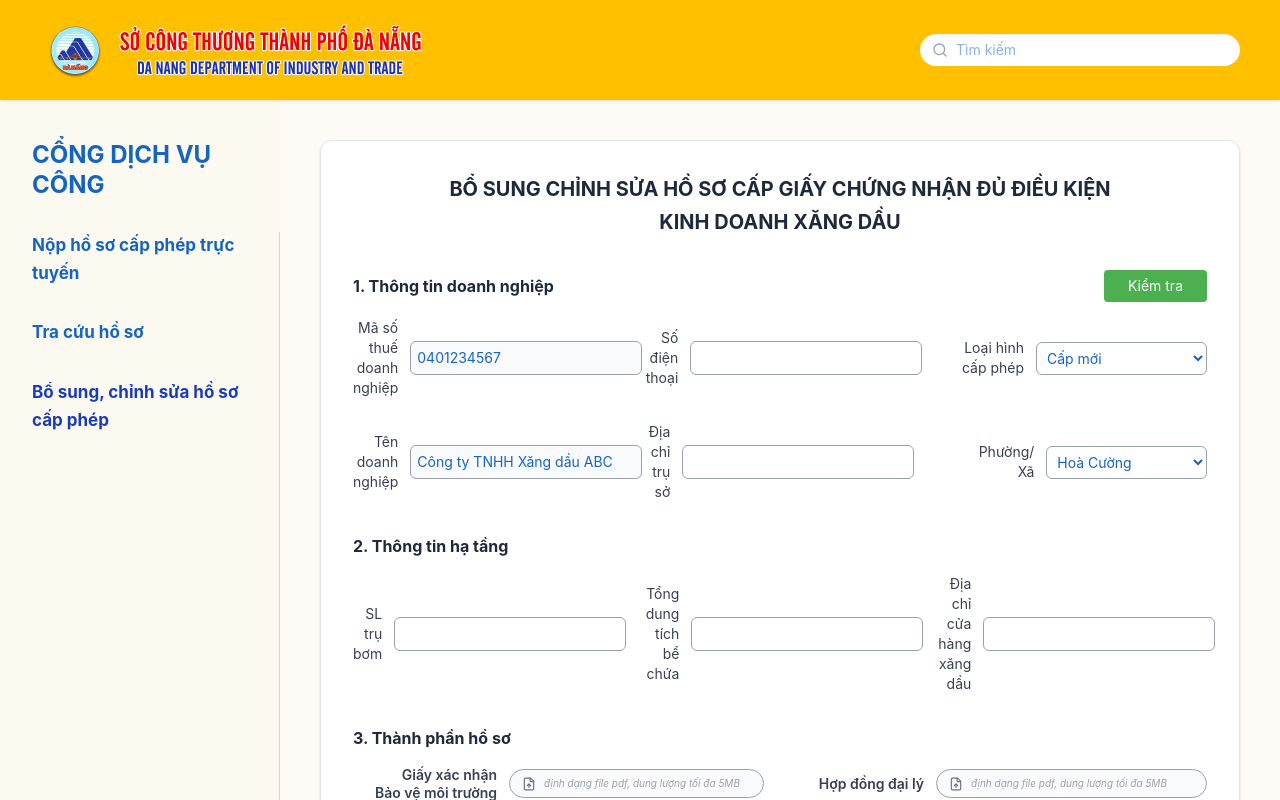
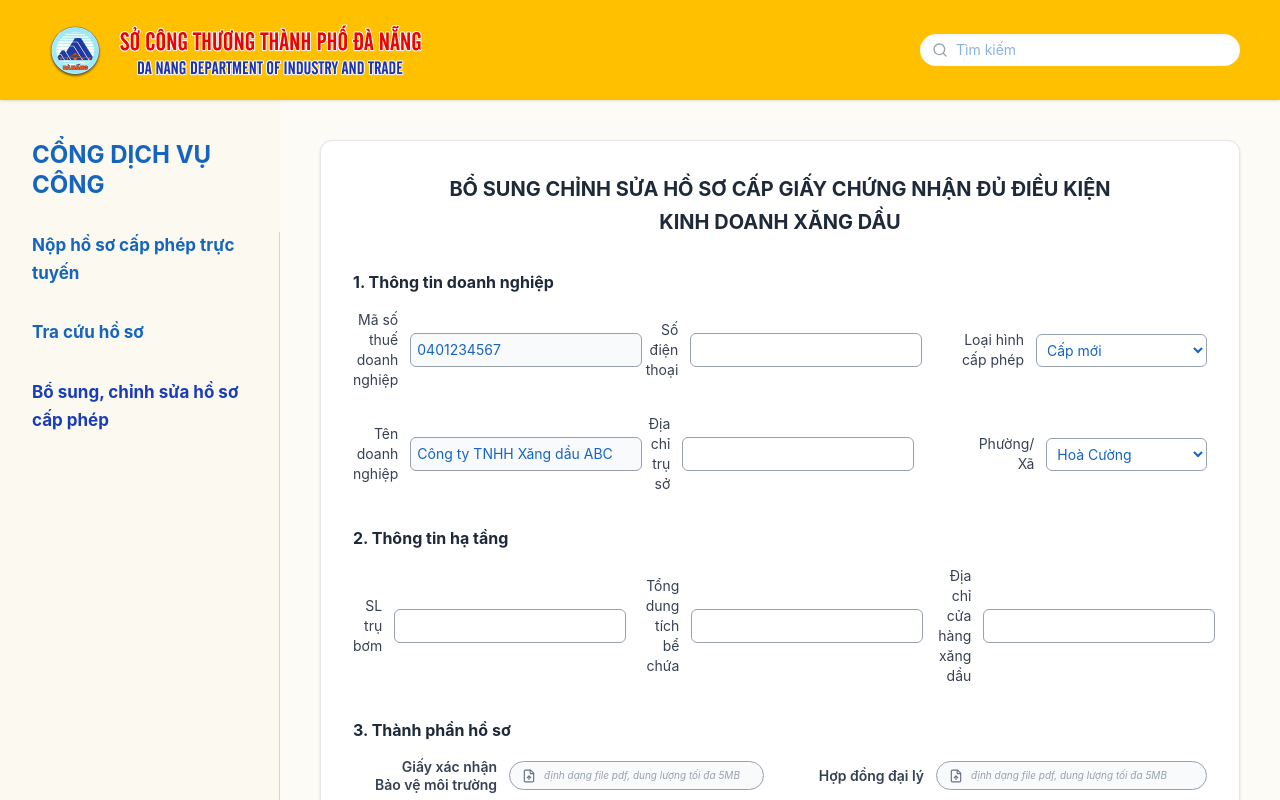
Before and after one commit to bannhien/DeAnTotNghiep_HeThongCapPhepXangDau, a React (Vite) app: page /bo-sung-ho-so in a window 1280 px wide. Shown: the top 800 px of the page. Built offline with nearby package versions, Linux system fonts and the light colour scheme.

Commit message:
ghi chú của bạn

```diff
--- a/src/pages/CongDichVu/BoSungHoSo.tsx
+++ b/src/pages/CongDichVu/BoSungHoSo.tsx
@@ -1,14 +1,9 @@
 import React, { useState } from 'react';
-import { FileUp, CheckCircle2, XCircle, X } from 'lucide-react';
+import { FileUp, CheckCircle2, X } from 'lucide-react';
 
 const BoSungHoSo = () => {
-  // Quản lý trạng thái hiển thị Popup: 'none' | 'success' | 'error'
-  const [popupState, setPopupState] = useState<'none' | 'success' | 'error'>('none');
-
-  // Hàm giả lập kiểm tra (Hiển thị popup lỗi file PDF)
-  const handleCheck = () => {
-    setPopupState('error');
-  };
+  // Quản lý trạng thái hiển thị Popup: 'none' | 'success'
+  const [popupState, setPopupState] = useState<'none' | 'success'>('none');
 
   // Hàm giả lập nộp hồ sơ bổ sung (Hiển thị popup thành công)
   const handleSubmit = (e: React.FormEvent) => {
@@ -26,15 +21,8 @@ const BoSungHoSo = () => {
 
         {/* ================= 1. Thông tin doanh nghiệp ================= */}
         <section>
-          <div className="flex justify-between items-center mb-4">
+          <div className="mb-4">
             <h2 className="font-bold text-gray-800">1. Thông tin doanh nghiệp</h2>
-            <button
-              type="button"
-              onClick={handleCheck} // Bấm vào đây để test Pop-up Lỗi
-              className="bg-[#4CAF50] hover:bg-green-600 text-white text-sm px-6 py-1.5 rounded transition-colors"
-            >
-              Kiểm tra
-            </button>
           </div>
 
           <div className="grid grid-cols-1 md:grid-cols-3 gap-6 items-center">
@@ -121,7 +109,7 @@ const BoSungHoSo = () => {
               </div>
             </div>
 
-            {/* File 3 (Đang bị highlight lỗi trong suy nghĩ của người dùng) */}
+            {/* File 3 */}
             <div className="flex items-center gap-3">
               <label className="text-sm font-semibold text-gray-700 w-36 text-right leading-tight">Giấy chứng nhận<br/>PCCC</label>
               <div className="flex-1 border border-gray-400 rounded-full px-3 py-1.5 flex items-center gap-2 cursor-pointer bg-gray-50 hover:bg-gray-100">
@@ -145,7 +133,7 @@ const BoSungHoSo = () => {
         {/* ================= Nút Action ================= */}
         <div className="flex justify-end gap-6 pt-6">
           <button
-            type="submit" // Bấm vào đây để test Pop-up Thành công
+            type="submit"
             className="bg-[#4CAF50] hover:bg-green-600 text-white px-10 py-2 rounded transition-colors text-sm font-medium"
           >
             Nộp hồ sơ
@@ -158,28 +146,6 @@ const BoSungHoSo = () => {
           </button>
         </div>
       </form>
-
-      {/* ================= POP-UP LỖI (FILE KHÔNG HỢP LỆ) ================= */}
-      {popupState === 'error' && (
-        <div className="absolute inset-0 z-50 flex items-center justify-center bg-black/20 backdrop-blur-[1px] rounded-xl">
-          <div className="bg-white rounded-xl shadow-2xl p-6 w-[350px] flex flex-col items-center text-center relative border border-gray-200">
-            <button onClick={() => setPopupState('none')} className="absolute top-3 right-3 text-gray-400 hover:text-gray-600">
-              <X size={20} />
-            </button>
-            <XCircle size={50} className="text-red-500 mb-4" strokeWidth={1.5} />
-            <h3 className="font-bold text-lg mb-2">Bổ sung hồ sơ không hợp lệ!</h3>
-            <p className="text-sm text-gray-600 mb-6 px-2">
-              Tệp đính kèm ở mục Giấy chứng nhận PCCC không đúng định dạng. Vui lòng chỉ tải lên tệp PDF.
-            </p>
-            <button
-              onClick={() => setPopupState('none')}
-              className="bg-[#4CAF50] hover:bg-green-600 text-white px-8 py-1.5 rounded transition-colors text-sm"
-            >
-              Đóng
-            </button>
-          </div>
-        </div>
-      )}
 
       {/* ================= POP-UP THÀNH CÔNG ================= */}
       {popupState === 'success' && (
```
